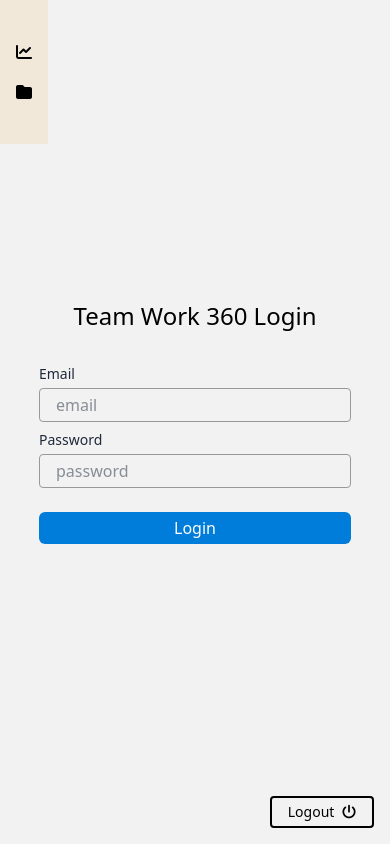
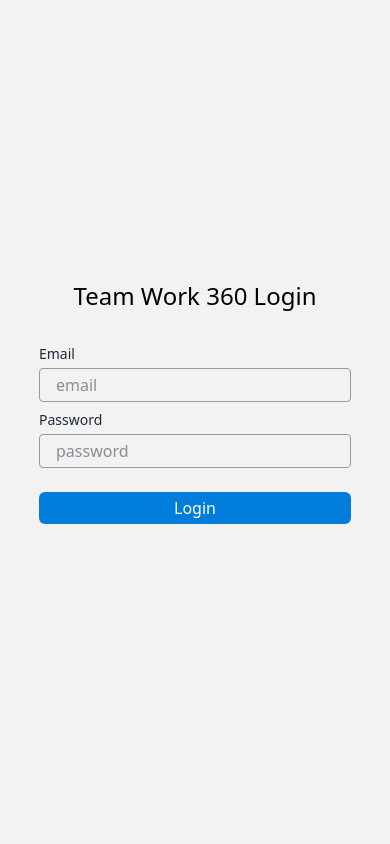
Before and after one commit to Syam-18/TeamWork360, a Vue app: page /login in a window 390 px wide. Built offline with nearby package versions, Linux system fonts and the light colour scheme.

Commit message:
responsive navbar and logout button

```diff
--- a/src/App.vue
+++ b/src/App.vue
@@ -6,13 +6,9 @@
 </script>
 
 <template>
-  <div class="bg-[hsl(0,0%,95%)] w-screen h-screen max-h-dvh flex flex-col justify-center items-center relative">
+  <div class="bg-[hsl(0,0%,95%)] w-screen min-h-dvh flex flex-col justify-center items-center relative py-10 pb-20">
+    <RouterView />
     <NavbarComp />
-    <RouterView />
-    <button class="border-2 absolute bottom-4 right-4 px-4 p-1 rounded text-sm" @click="auth.logout">
-      Logout
-      <i class="fa-solid fa-power-off ml-1"></i>
-    </button>
   </div>
 </template>
 
--- a/src/components/NavbarComp.vue
+++ b/src/components/NavbarComp.vue
@@ -5,13 +5,16 @@
 
 </script>
 <template>
-  <nav class="fixed left-0 h-screen">
-    <ul class="flex flex-col p-2 py-8 bg-[hsl(36,50%,90%)]">
-      <li @click="router.push('/dashboard')" class="p-2 hover:bg-[hsl(36,95%,82%)] hover:text-black" :class="{'bg-[hsl(36,95%,82%)] text-black': Route.path === '/dashboard'}">
+  <nav class="fixed top-2 md:left-0 h-screen rounded" :class="{'hidden' : Route.path === '/login'}">
+    <ul class="flex md:flex-col md:p-2 md:py-8 bg-[hsl(30,20%,85%)] rounded overflow-hidden ">
+      <li @click="router.push('/dashboard')" class="p-2 px-4 md:px-2 hover:bg-[hsl(36,95%,82%)] hover:text-black" :class="{'bg-[hsl(36,95%,82%)] text-[hsl(36,100%,50%)]': Route.path === '/dashboard'}">
         <i class="fa-solid fa-line-chart"></i>
       </li>
-      <li @click="router.push('/projects')" class="p-2 hover:bg-[hsl(36,95%,82%)] hover:text-black" :class="{'bg-[hsl(36,95%,82%)] text-black': Route.path === '/projects'}">
+      <li @click="router.push('/projects')" class="p-2 px-4 md:px-2 hover:bg-[hsl(36,95%,82%)] hover:text-black" :class="{'bg-[hsl(36,95%,82%)] text-[hsl(36,100%,50%)]': Route.path === '/projects' || Route.name === 'ProjectDetails'}">
         <i class="fa-solid fa-folder"></i>
+      </li>
+      <li @click="router.push('/login')" class="p-2 px-4 md:px-2 hover:bg-[hsl(36,95%,82%)] hover:text-red-600 text-red-400">
+        <i class="fa-solid fa-power-off"></i>
       </li>
     </ul>
   </nav>
--- a/src/pages/DashboardPage.vue
+++ b/src/pages/DashboardPage.vue
@@ -102,7 +102,7 @@
     <div class="flex flex-col">
       <h1 class="font-medium text-[hsl(0,0%,20%)] mb-2">Analytics</h1>
       <div class="grid grid-cols-2 lg:grid-cols-4 gap-4">
-        <div class="bg-white p-4 border border-[hsl(0,0%,80%)] rounded flex flex-col items-center">
+        <div class="bg-white p-4 border border-[hsl(0,0%,80%)] rounded flex flex-col items-center col-span-2 md:col-span-1">
           <h1 class="self-start text-sm">Tasks</h1>
           <canvas ref="chartRef"></canvas>
         </div>
--- a/src/stores/authStore.js
+++ b/src/stores/authStore.js
@@ -1,3 +1,4 @@
+import router from "@/router";
 import { defineStore } from "pinia";
 import { ref } from "vue";
 
@@ -14,6 +15,7 @@
   const logout = () => {
     user.value = null
     localStorage.removeItem('user')
+    router.push('/login')
   }
   window.addEventListener('storage', (event) => {
     if (event.key === 'user' && event.newValue === null) {
```
